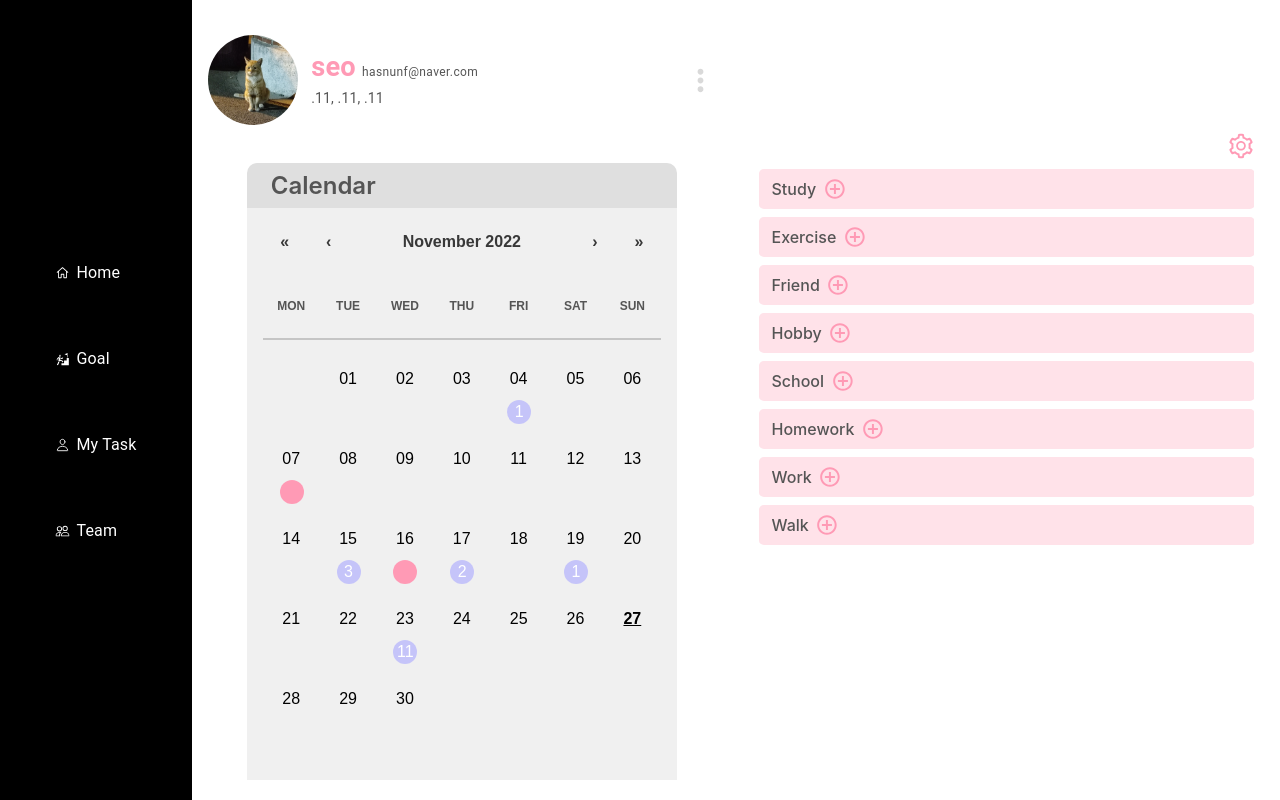
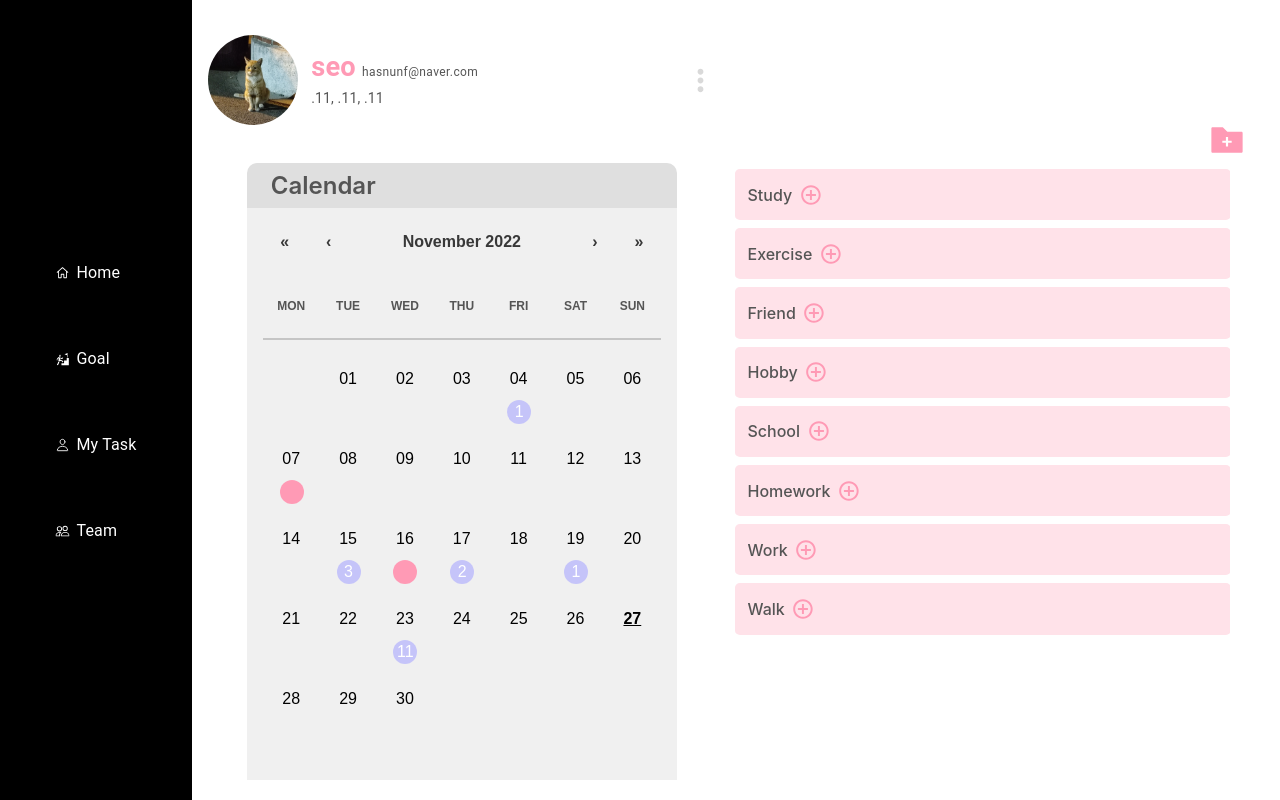
Before and after one commit to wannaseoji/ttodo, a React (Create React App) app: page /MyTask in a window 1280 px wide. Built offline with nearby package versions, Linux system fonts and the light colour scheme.

Commit message:
commit css edit

```diff
--- a/src/components/tasklist/CategoryScrollList.js
+++ b/src/components/tasklist/CategoryScrollList.js
@@ -14,7 +14,7 @@ function CategoryScrollList({ categories = [], tasks = [], onCheck = f => f, onM
                 tasks={categoryTasks}
                 onCheck={onCheck}
                 onModifyTaskModal={onModifyTaskModal}
-                onAddTaskModal={onAddTaskModal} />
+                onAddTaskModal={onAddTaskModal}/>
         })
     )
 }
--- a/src/components/tasklist/CategoryTaskList.js
+++ b/src/components/tasklist/CategoryTaskList.js
@@ -9,7 +9,7 @@ import '../../styles/TaskList.css';
 function CategoryTaskList({ tasks = [], categoryName, onCheck = f => f, onModifyTaskModal = f => f, onAddTaskModal = f => f }) {
     return (
         <>
-            <List sx={{ width: '95%', left: '50%', transform: 'translateX(-50%)', bgcolor: '#FFE2E9', borderRadius: '5px', paddingLeft: '1vw', paddingRight: '1vw', marginTop: '1vh' }}>
+            <List sx={{ width: '95%', left: '50%', transform: 'translateX(-50%)', bgcolor: '#FFE2E9', borderRadius: '5px', padding : "1.7vh 1vw", marginTop: '1vh' }}>
                 <div id='category_top'>
                     <span id="category_name">{categoryName}</span>
                     <IconButton id='add_task_btn' aria-label="addTask" onClick={(e) => onAddTaskModal(e, categoryName)}>
--- a/src/pages/Goal.js
+++ b/src/pages/Goal.js
@@ -226,7 +226,7 @@ const Goal = ({ tasks, BUCKETLIST, setBUCKETLIST = f => f, teamTask, teams, memb
                 {/* <MyBarCharts data={uniqueProgressData} /> */}
             </div>
             <div className="box teamlist">
-                <Scrollbars style={{ width: '100%', height: '90%', backgroundColor: "transparent", borderRadius: "0px 0px 0px 0px" }}>
+                <Scrollbars style={{ width: '100%', height: '90%', marginLeft: "-3rem",  backgroundColor: "transparent", borderRadius: "0px 0px 0px 0px" }}>
                     <CategoryTaskList tasks={BUCKETLIST} categoryName={'BUCKET LIST'} onCheck={onCheck} onModifyTaskModal={modifyTaskHandler} onAddTaskModal={addTaskHandler}
                         style={{ width: '100%', height: '100%', backgroundColor: "transparent", borderRadius: "0px 0px 10px 10px", margin: "20px 50px 30px 50px;" }}></CategoryTaskList>
                 </Scrollbars>
--- a/src/pages/MyTask.js
+++ b/src/pages/MyTask.js
@@ -14,6 +14,7 @@ import GrayBox from "../components/GrayBox"
 import '../styles/linkButton.css';
 import ProfileModal from '../components/ProfileModal';
 import { AiOutlineSetting } from "react-icons/ai";
+import { AiFillFolderAdd } from "react-icons/ai";
 import CategorySettingModal from '../components/modal/CategorySettingModal'
 
 import AddCategoryModal from "../components/modal/AddCategoryModal"
@@ -259,12 +260,12 @@ const MyTask = ({ tasks, teamTask, teams, setTeamTask = f => f, setTasks = f =>
                 </GrayBox>
             </div>
             <div className="box follower">
-                <AiOutlineSetting
-                    size="3.5vh"
+                <AiFillFolderAdd
+                    size="5vh"
                     style={{
                         color: "FF9AB5",
                         marginTop: "auto",
-                        marginLeft: "85%"
+                        marginLeft: "80%"
                     }}
                     onClick={onShowCategorySettingModal} />
                 <CategorySettingModal
@@ -290,7 +291,7 @@ const MyTask = ({ tasks, teamTask, teams, setTeamTask = f => f, setTasks = f =>
                     onDeleteCategory={onDeleteCategory} />
             </div>
             <div className="box tasklist"  style={{height : "75vh"}}>
-                <Scrollbars style={{ width: '90%', height: '100%', margin: '0rem', backgroundColor: "transparent", borderRadius: "0px 0px 10px 10px" }}>
+                <Scrollbars style={{ width: '90%', height: '100%', marginLeft: '-3rem', backgroundColor: "transparent", borderRadius: "0px 0px 10px 10px" }}>
                     <CategoryScrollList
                         categories={categories}
                         tasks={selectedDateTasks}
```
